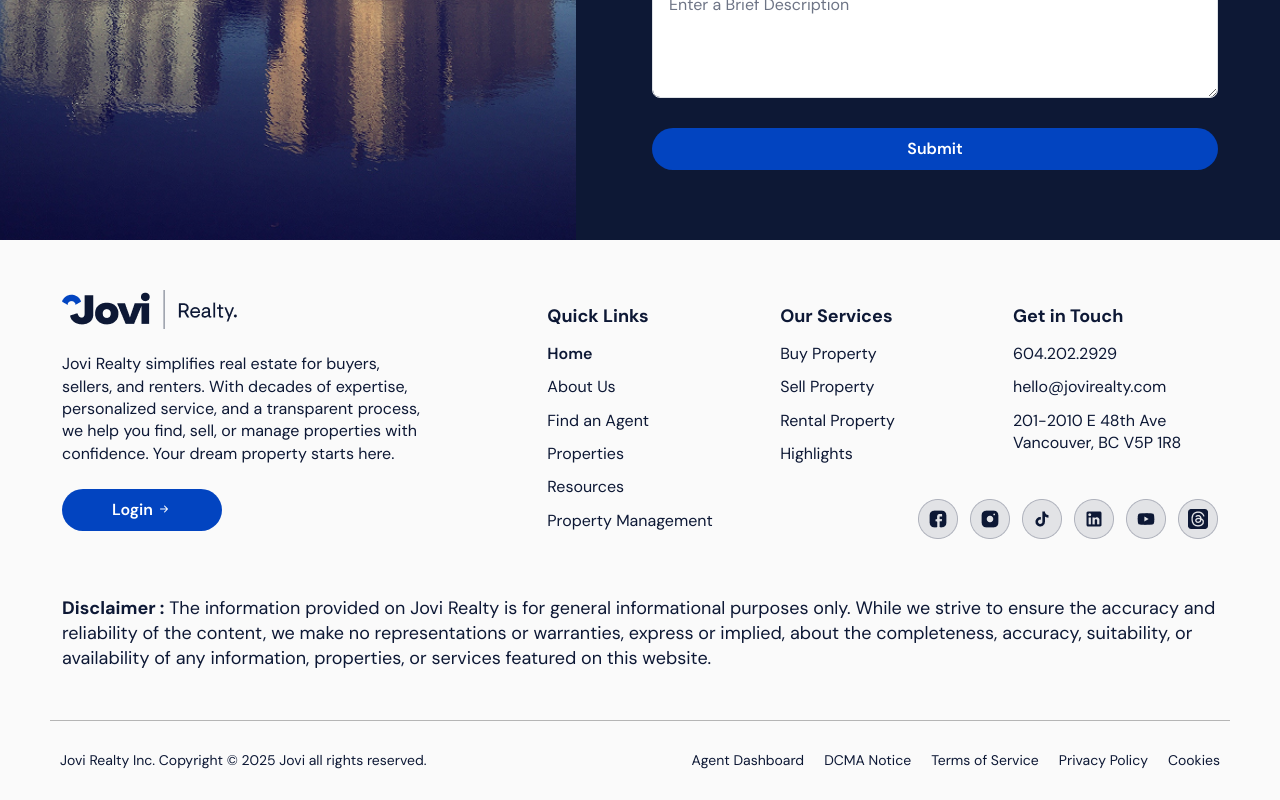
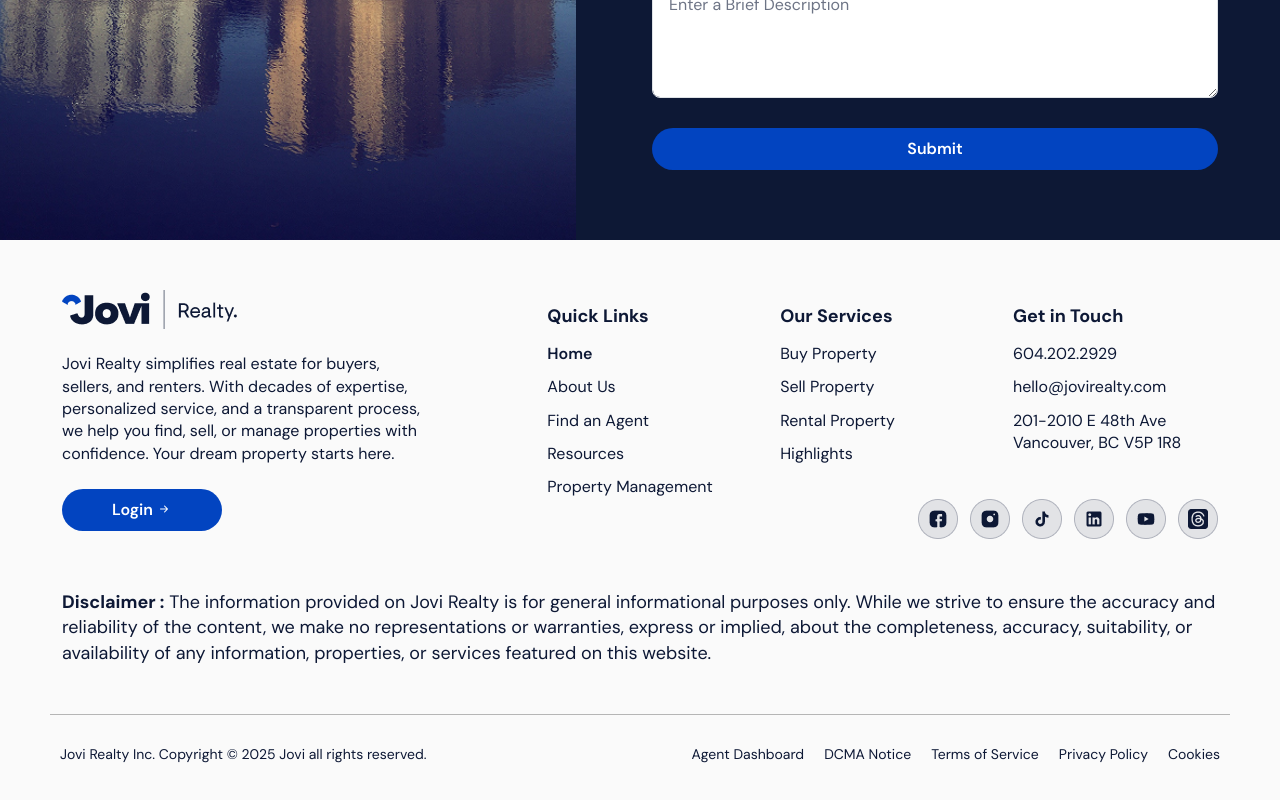
Before and after one commit to nasah-digital/jovi-realty, a React (Vite) app in the folder front/: page / in a window 1280 px wide. Shown: the part 7050-7850 px from the top of the page. Built offline with nearby package versions, Linux system fonts and the light colour scheme.

Commit message:
Changes in Quicl Links

```diff
--- a/front/src/components/shared/Sections/Footer/footer.jsx
+++ b/front/src/components/shared/Sections/Footer/footer.jsx
@@ -25,7 +25,6 @@ const Footer = () => {
     { name: 'Home', path: '/' },
     { name: 'About Us', path: '/about' },
     { name: 'Find an Agent', path: '/find-an-agent' },
-    { name: 'Properties', path: '/properties' },
     { name: 'Resources', path: '/news-and-resources' },
     { name: 'Property Management', path: '/property-management' },
   ];
```
